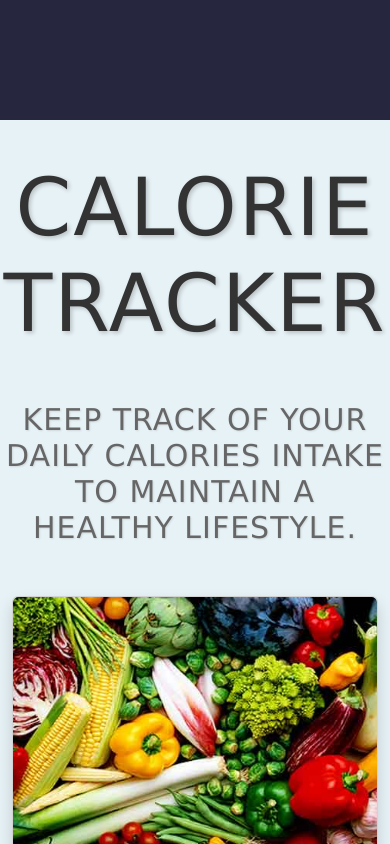
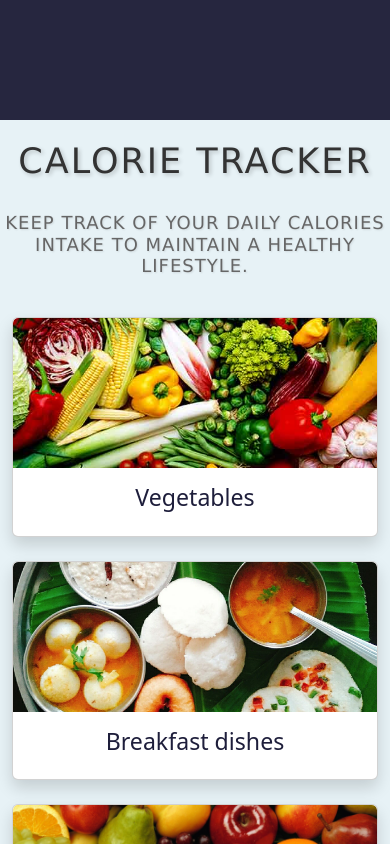
Before and after one commit to poorva-khatawate/NutriTrack-web, a React (Create React App) app: page /caloriehome in a window 390 px wide. Shown: the top 844 px of the page. Built offline with nearby package versions, Linux system fonts and the light colour scheme.

Commit message:
responsive-calorie-home

```diff
--- a/src/App.css
+++ b/src/App.css
@@ -7,6 +7,6 @@
   html{
     position: relative;
     min-height: 100%;
-    padding-bottom: 300px;
+    padding-bottom: 400px;
     /* display: flex; */
   }
--- a/src/components/Track-calorie/CalorieHome/Caloriehome.css
+++ b/src/components/Track-calorie/CalorieHome/Caloriehome.css
@@ -38,3 +38,36 @@
     text-decoration: none;
     color: rgb(30, 30, 59);
   }
+
+
+  /* For screens smaller than 768px (tablets and phones) */
+@media (max-width: 768px) {
+    .h1-calorie-main {
+      font-size: 60px; /* Reduce the font size for the main heading */
+      padding-top: 20px;
+      padding-bottom: 20px;
+    }
+    .card-img-top {
+        width: 150px;
+        height: 200px; /* Reduce the height of the images */
+      }
+    .h3-calorie-main {
+      font-size: 24px; /* Reduce the font size for the subheading */
+      padding-top: 10px;
+      padding-bottom: 20px;
+    }
+  }
+
+  /* For screens smaller than 576px (phones) */
+  @media (max-width: 576px) {
+    .h1-calorie-main {
+      font-size: 35px; /* Further reduce the font size for smaller phones */
+    }
+    .h3-calorie-main {
+      font-size: 18px; /* Further reduce the font size for smaller phones */
+    }
+    .card-img-top {
+        width: 100px;
+        height: 150px; /* Further reduce the height of the images for smaller phones */
+      }
+  }
```
